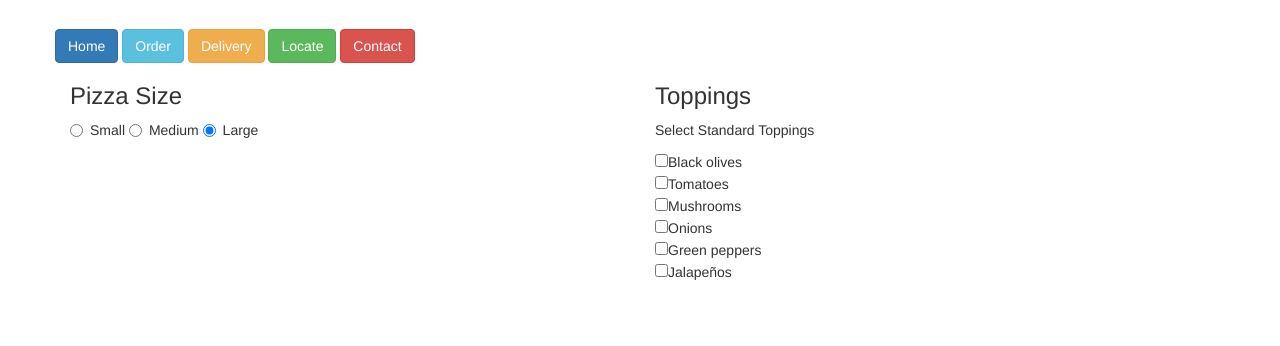
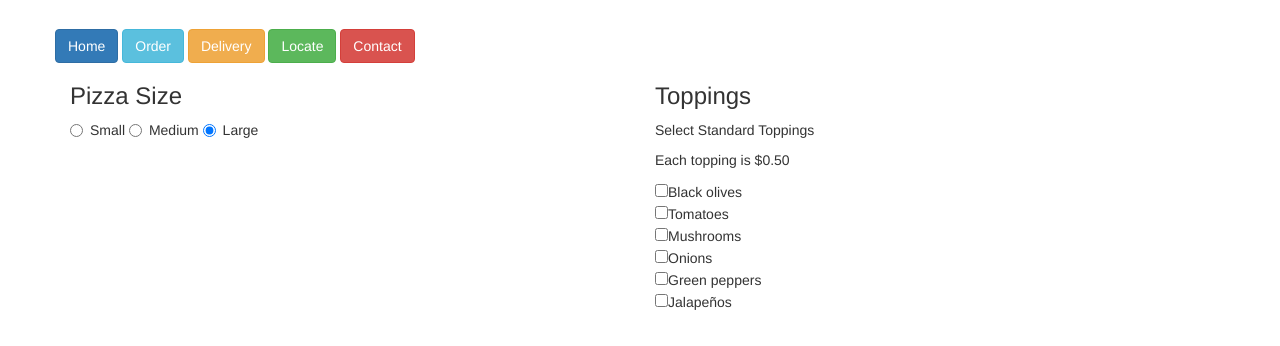
Before and after one commit to skarski10/pizza-joint, a plain HTML site: page order.html in a window 1280 px wide. Shown: the part 196-542 px from the top of the page. Drawn offline with nearby package versions, Linux system fonts and the light colour scheme.

Commit message:
add start of totalPrice prototype

```diff
--- a/order.html
+++ b/order.html
@@ -48,6 +48,7 @@
         <form class="" id="toppings">
           <div class="form-group">
             <p>Select Standard Toppings</p>
+            <p>Each topping is $0.50</p>
             <input type="checkbox" name="toppings" value="">Black olives<br>
             <input type="checkbox" name="toppings" value="">Tomatoes<br>
             <input type="checkbox" name="toppings" value="">Mushrooms<br>
```
Also changed, not shown: 1 other file.
